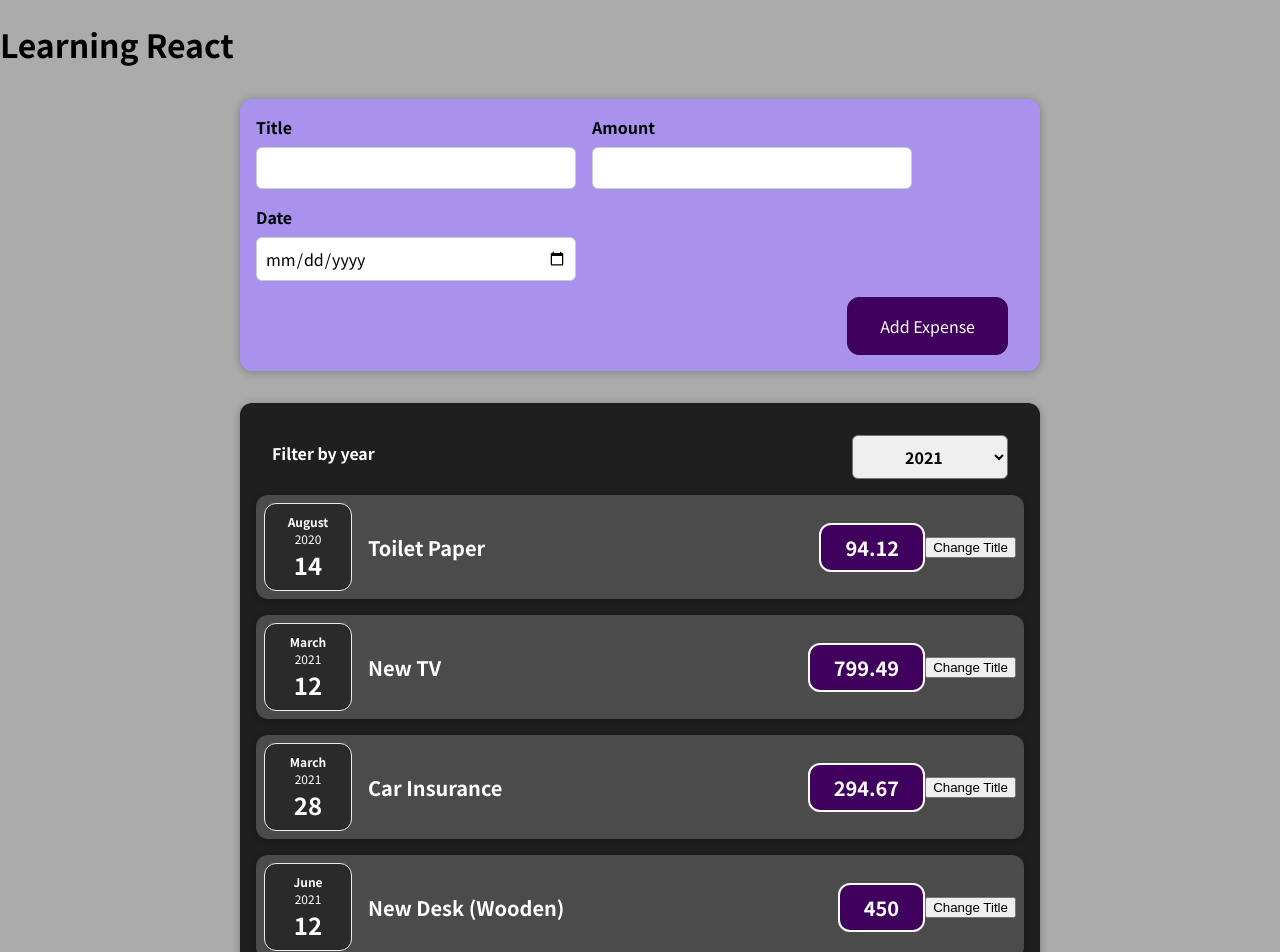
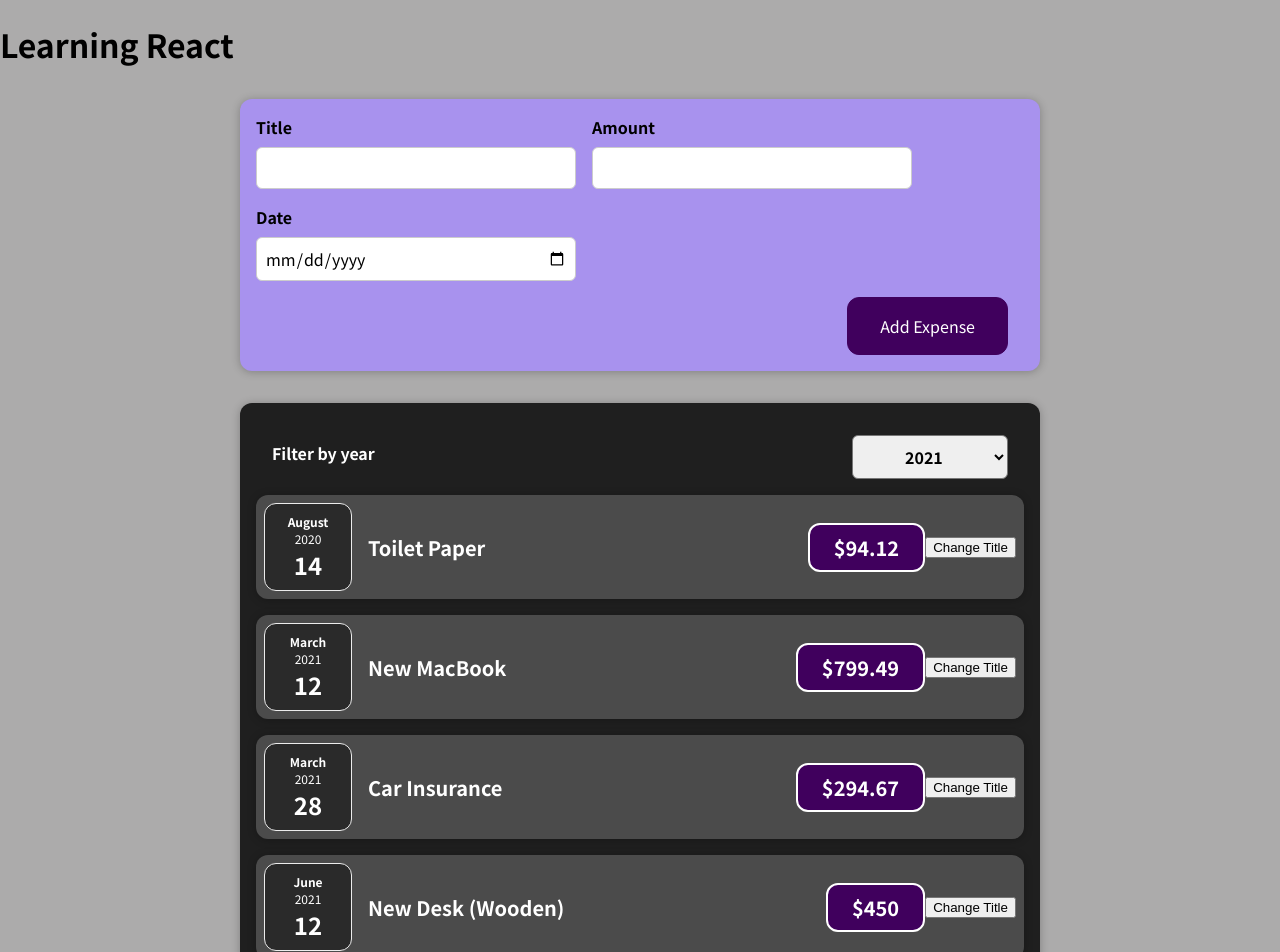
Before and after one commit to HyagoSF/Expense_Tracker, a React (Create React App) app: page / in a window 1280 px wide. Shown: the top 952 px of the page. Built offline with nearby package versions, Linux system fonts and the light colour scheme.

Commit message:
Rendering list and add products using state & adding the key prop in each element of the array

```diff
--- a/src/App.js
+++ b/src/App.js
@@ -1,8 +1,8 @@
+import { useState } from 'react';
 import Expenses from './components/Expenses/Expenses';
 import NewExpense from './components/NewExpense/NewExpense';
 
-const App = () => {
-	const expenses = [
+const DUMMY_EXPENSES = [
 	{
 		id: 'e1',
 		title: 'Toilet Paper',
@@ -11,7 +11,7 @@
 	},
 	{
 		id: 'e2',
-			title: 'New TV',
+		title: 'New MacBook',
 		amount: 799.49,
 		date: new Date(2021, 2, 12),
 	},
@@ -29,11 +29,13 @@
 	},
 ];
 
+const App = () => {
+	const [expenses, setExpenses] = useState(DUMMY_EXPENSES);
+
 	const addExpenseHandler = (expense) => {
-		// console.log('in app.js')
-		// console.log(expense);
-		expenses.push(expense);
-		console.log(expenses);
+		setExpenses((prevExpenses) => {
+			return [expense, ...prevExpenses];
+		});
 	};
 
 	// OLDEST VERSIONS - BEHIND THE HOOD
@@ -48,7 +50,7 @@
 		<div>
 			<h1> Learning React </h1>
 			<NewExpense onAddExpense={addExpenseHandler} />
-			<Expenses data={expenses} />
+			<Expenses items={expenses} />
 		</div>
 	);
 };
--- a/src/components/Expenses/ExpenseItem.js
+++ b/src/components/Expenses/ExpenseItem.js
@@ -22,7 +22,7 @@
 
 			<div className="expense-item__description">
 				<h2>{title}</h2>
-				<div className="expense-item__price">{props.amount}</div>
+				<div className="expense-item__price">${props.amount}</div>
 			</div>
 			<button onClick={clickHandler}>Change Title</button>
 		</Card>
--- a/src/components/Expenses/Expenses.js
+++ b/src/components/Expenses/Expenses.js
@@ -20,29 +20,17 @@
 					onChangeFilter={filterChangeHandler}
 				/>
 
-				<ExpenseItem
-					title={props.data[0].title}
-					amount={props.data[0].amount}
-					date={props.data[0].date}
-				/>
+				{/* react is capable of rendering it ↓ */}
+				{/* {[<Card/>, <Card/>]} */}
 
-				<ExpenseItem
-					title={props.data[1].title}
-					amount={props.data[1].amount}
-					date={props.data[1].date}
-				/>
-
-				<ExpenseItem
-					title={props.data[2].title}
-					amount={props.data[2].amount}
-					date={props.data[2].date}
-				/>
-
-				<ExpenseItem
-					title={props.data[3].title}
-					amount={props.data[3].amount}
-					date={props.data[3].date}
-				/>
+				{props.items.map((expense) => (
+					<ExpenseItem
+						key={expense.id} //key to identify each element, not to overlay data
+						title={expense.title}
+						amount={expense.amount}
+						date={expense.date}
+					/>
+				))}
 			</Card>
 		</div>
 
```
Lines whose indentation alone changed are shown as unchanged.
